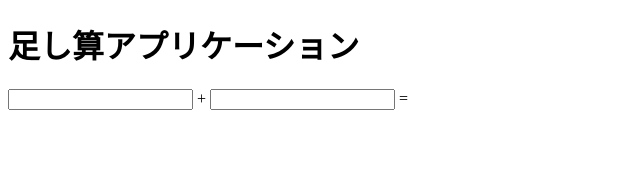
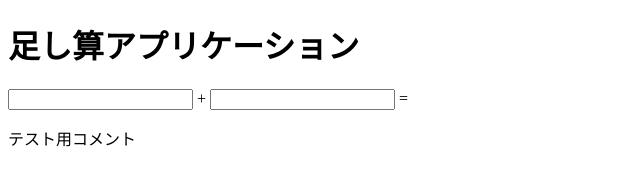
Before and after one commit to zukizukizuki/github-actions-test, a plain HTML site: page frontend/index.html in a window 1280 px wide. Shown: the whole page, without its empty margins (0-640 px from the left). Drawn offline with Linux system fonts and the light colour scheme.

Commit message:
frontendだけCI/CD走るかテスト

```diff
--- a/frontend/index.html
+++ b/frontend/index.html
@@ -13,6 +13,7 @@
       =
       <span id="sum"></span>
     </div>
+    <p>テスト用コメント<p>
     <script src="main.js"></script>
   </body>
 </html>
```
